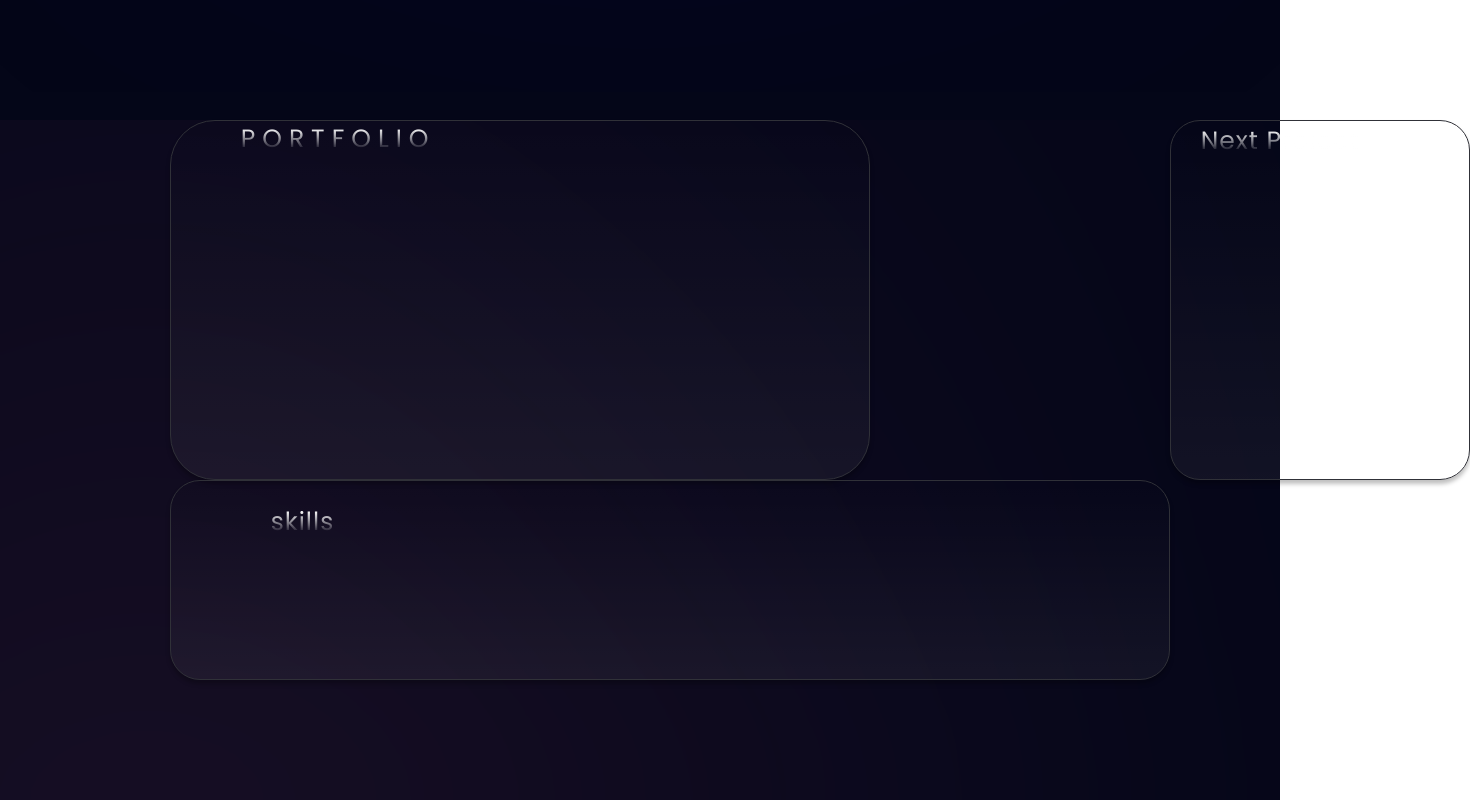
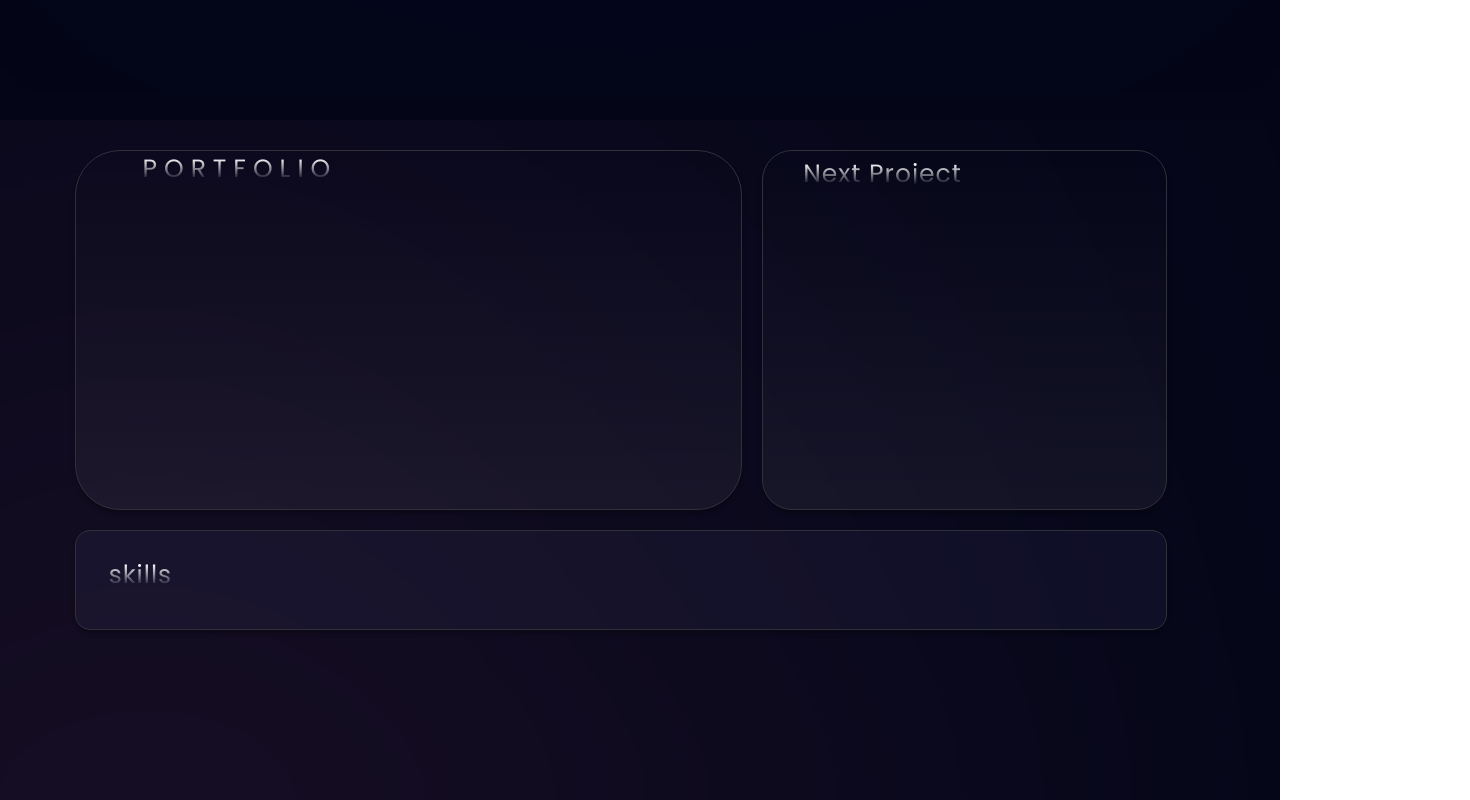
Before and after one commit to YONKQ/Portfolio, a plain HTML site: page index.html in a window 1280 px wide. Shown: the part 600-1400 px from the top of the page, 1470 px wide, since content can reach past the window. Drawn offline with Linux system fonts and the light colour scheme; a web font is replaced by a local one.

Commit message:
#disposition de css grid

```diff
--- a/style.css
+++ b/style.css
@@ -124,12 +124,10 @@ section .container .middle-content .right img {
 }
 
 section-2 {
-  height: 100vh;
+  height: 70vh;
   width: 100%;
   background: rgb(4, 6, 24);
-  background-image: url(assets/backgroundfinal.svg);
-  background-repeat: no-repeat;
-  background-position-y: bottom;
+  background-image: url(assets/backgrcontact.svg);
   display: flex;
   flex-direction: column;
   align-items: inherit;
@@ -185,22 +183,22 @@ section-p {
 } */
 
 section-p .container-p2 {
+  margin-left: auto;
+  margin-right: auto;
+  margin-top: 30px;
+  gap: 20px;
+  width: 1130px;
   display: grid;
-
-  grid-template-areas:
-    "project-2 nextproject"
-    "skills skills";
   flex-direction: row;
   justify-content: center;
   align-items: center;
   justify-content: space-between;
-  margin-left: 170px;
-  margin-right: 160px;
-  height: 400px;
+  grid-template-rows: repeat(1, 1fr);
+  grid-template-columns: repeat(2, 1fr);
 }
 
 .project-2 {
-  width: 700px;
+  width: 667px;
   height: 360px;
   flex-shrink: 0;
   border-radius: 45px;
@@ -229,7 +227,7 @@ section-p .container-p2 {
 }
 
 .nextproject {
-  width: 300px;
+  width: 405px;
   height: 360px;
   flex-shrink: 0;
   border-radius: 30px;
@@ -258,16 +256,17 @@ section-p .container-p2 {
 }
 
 .skills {
-  width: 1000px;
-  height: 200px;
+  grid-column: 3/1;
+  width: 1092px;
+  height: 100px;
   flex-shrink: 0;
-  border-radius: 30px;
+  border-radius: 15px;
   border: 0.2px solid #303138;
   background: rgba(75, 72, 129, 0.12);
   box-shadow: 0px 4px 4px 0px rgba(0, 0, 0, 0.25);
   background: linear-gradient(
     rgba(255, 255, 255, 0) 0%,
-    rgba(255, 255, 255, 0.05) 100%
+    rgba(255, 255, 255, 0.05) 100% grid-column: 1 / -1;
   );
 }
 
@@ -278,7 +277,7 @@ section-p .container-p2 {
   font-weight: 400;
   line-height: 22px;
   letter-spacing: 1px;
-  margin-left: 10%;
+  margin-left: 3%;
   margin-top: 3%;
   background: linear-gradient(180deg, #fff 0%, rgba(255, 255, 255, 0) 100%);
   background-clip: text;
```
Also changed, not shown: assets/backgrcontact.svg (added).
